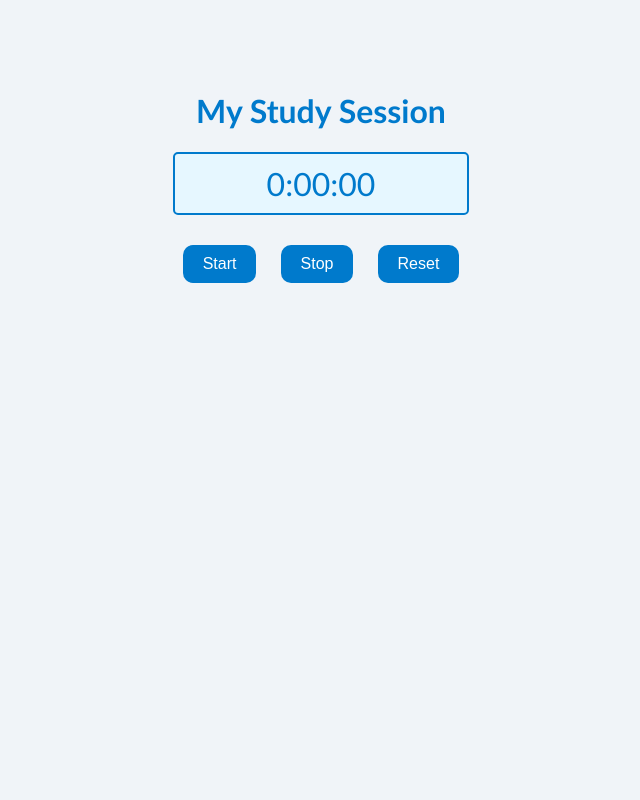
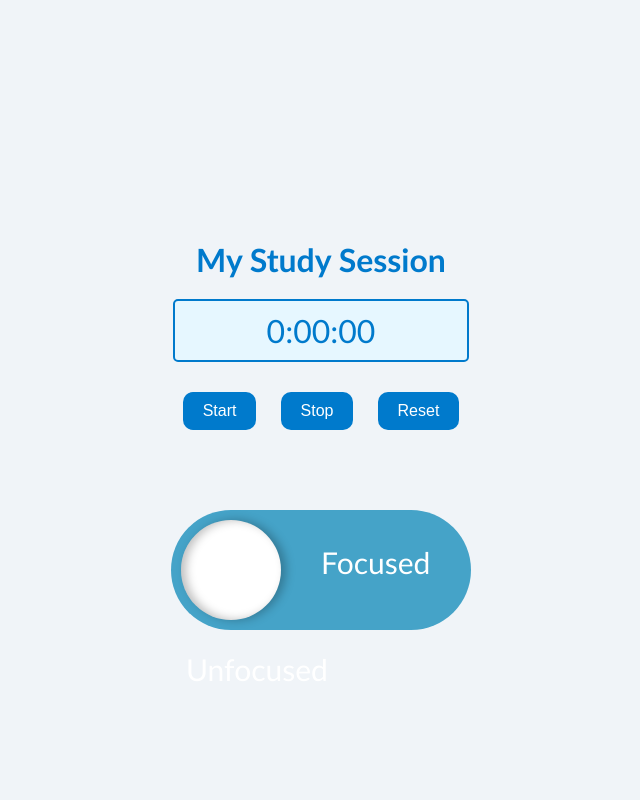
Before and after one commit to theGarvitJain/natHacks2024, a Flask app: page / in a window 1280 px wide. Shown: the whole page, without its empty margins (319-959 px from the left). Run offline with Flask 3, Linux system fonts and the light colour scheme.

Commit message:
added switch, integrated with timer

```diff
--- a/flask_webapp/static/scripts.js
+++ b/flask_webapp/static/scripts.js
@@ -1 +1,7 @@
 // Javascript file
+$(document).ready(function () {
+    $(".switch").on("click", function () {
+      console.log("Switch clicked"); // Check if this logs
+      $(".toggle-btn").toggleClass("active");
+    });
+  });
--- a/flask_webapp/static/styles.css
+++ b/flask_webapp/static/styles.css
@@ -1,12 +1,19 @@
 /* css file */
+* {
+    margin: 0;
+    padding: 0;
+    box-sizing: border-box;
+  }
+
 body {
     font-family: Trebuchet MS, sans-serif;
     margin: 0;
     padding: 0;
     background-color: #f0f4f8;
     display: flex;
+    flex-direction: column;
     justify-content: center;
-    align-items: flex-start;
+    align-items: center;
     height: 100vh;
     color: #333;
 }
@@ -49,3 +56,66 @@ button:hover {
 button:active {
     background-color: #004f80;
 }
+
+.toggle-btn {
+    position: relative;
+    width: 300px;
+    height: 120px;
+    padding: 10px;
+    border-radius: 100px;
+    background-color: #45a3c8;
+    /* background-image: url('/static/images/day-bg.jpg'); */
+    background-size: cover;
+    transition: all 0.4s cubic-bezier(0.65, 0.05, 0.36, 1);
+  }
+
+  .toggle-btn .switch {
+    display: block;
+    width: 100px;
+    height: 100px;
+    background-color: #ffffff;
+    border-radius: 50%;
+    box-shadow: 5px 0px 10px rgba(0, 0, 0, 0.25),
+      inset 5px 0 10px rgba(0, 0, 0, 0.25);
+    transition: all 0.4s cubic-bezier(0.65, 0.05, 0.36, 1);
+    cursor: pointer;
+  }
+
+  .toggle-btn .focused {
+    color: white;
+    font-size: 30px; /* Larger text for the moon symbol */
+    position: absolute;
+    bottom: 50px;
+    left: 150px;
+    transform: translateY(0);
+    transition: all 0.4s cubic-bezier(0.65, 0.05, 0.36, 1);
+    z-index: 1;
+  }
+
+  .toggle-btn .unfocused {
+    color: white;
+    font-size: 30px; /* Larger text for the moon symbol */
+    position: absolute;
+    bottom: 15px;
+    left: 15px;
+    transform: translateY(200%);
+    transition: all 0.4s cubic-bezier(0.65, 0.05, 0.36, 1);
+    z-index: 1;
+  }
+
+  .toggle-btn.active {
+    /* background-image: url('/static/images/night-bg.jpg'); */
+    background-color: lightpink;
+  }
+
+  .toggle-btn.active .switch {
+    transform: translateX(calc(300px - 120px));
+  }
+
+  .toggle-btn.active .unfocused {
+    transform: translateY(0);
+  }
+
+  .toggle-btn.active .focused {
+    transform: translateY(-200%);
+  }
--- a/flask_webapp/templates/timer.html
+++ b/flask_webapp/templates/timer.html
@@ -2,6 +2,7 @@
 <html lang="en">
 <head>
     <meta charset="UTF-8">
+    <meta http-equiv="X-UA-Compatible" content="IE=edge" />
     <meta name="viewport" content="width=device-width, initial-scale=1.0">
     <title>My Study Session</title>
     <link rel="stylesheet" href="{{ url_for('static', filename='styles.css') }}">
@@ -51,5 +52,15 @@
         <button onclick="stopTimer()">Stop</button>
         <button onclick="resetTimer()">Reset</button>
     </div>
-</body>
+    <div class="toggle-btn">
+      <span class="switch"></span>
+      <span class="focused">Focused</span>
+      <span class="unfocused">Unfocused</span>
+    </div>
+
+    <!-- jQuery CDN Link -->
+    <script src="https://ajax.googleapis.com/ajax/libs/jquery/3.6.0/jquery.min.js"></script>
+    <!-- Custom js -->
+    <script src="{{ url_for('static', filename='scripts.js') }}"></script>
+  </body>
 </html>
```
